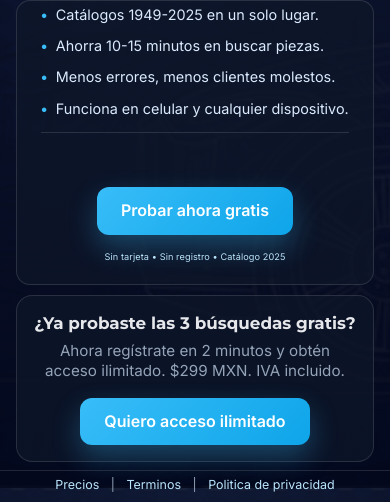
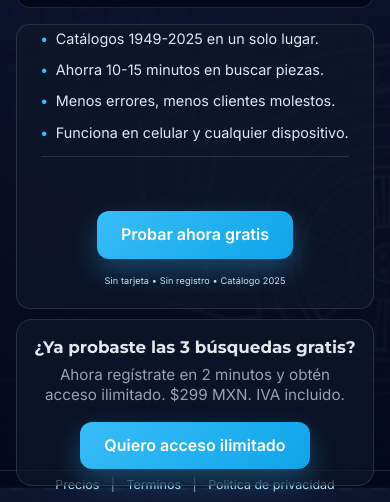
Before and after one commit to ivanamx/autoindex, a Flask app: page / in a window 390 px wide. Shown: the part 356-858 px from the top of the page. Run offline with Flask 3, Linux system fonts and the light colour scheme; some libraries are stand-ins or nearby versions.

Commit message:
landing text7

```diff
--- a/templates/landing_page.html
+++ b/templates/landing_page.html
@@ -48,7 +48,9 @@
             flex-direction: column;
             justify-content: center;
             gap: 10px;
-            padding: 52px 0 6px;
+            padding: 10px 0 6px;
+            position: relative;
+            top: 44px;
         }
 
         .wrap {
@@ -377,6 +379,7 @@
                 justify-content: flex-start;
                 padding: 10px 0 8px;
                 gap: 10px;
+                top: 24px;
             }
 
             .hero-copy {
```
